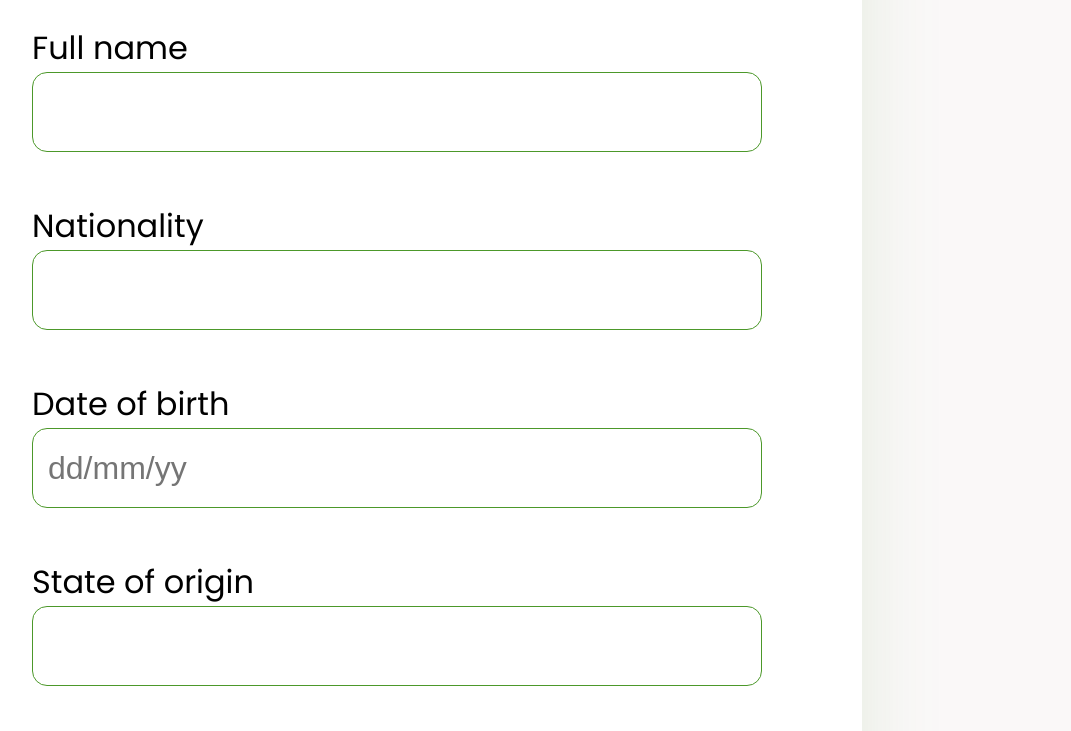
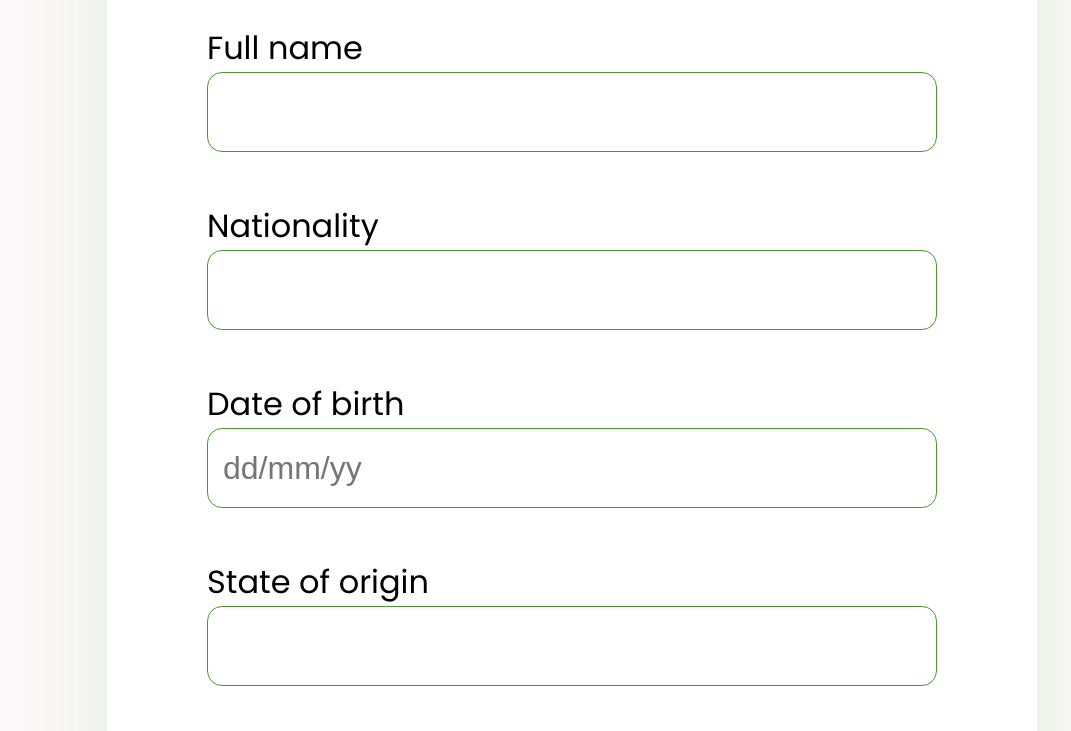
Before and after one commit to Meg-in-black/Personal-profile, a plain HTML site: page votr/index.html in a window 1280 px wide. Shown: the part 260-991 px from the top of the page, without its empty margins (68-1139 px from the left). Drawn offline with Linux system fonts and the light colour scheme.

Commit message:
Update style.css

```diff
--- a/votr/style.css
+++ b/votr/style.css
@@ -15,9 +15,10 @@ h1{
     padding-bottom:70px;
 }
 .form{
-   display: flex;
-   flex-direction: column;
+   display: block;
     background: white;
+    margin-left:auto;
+    margin-right:auto;
     width: 730px;
     height: 1364px;
     left: 355px;
```
